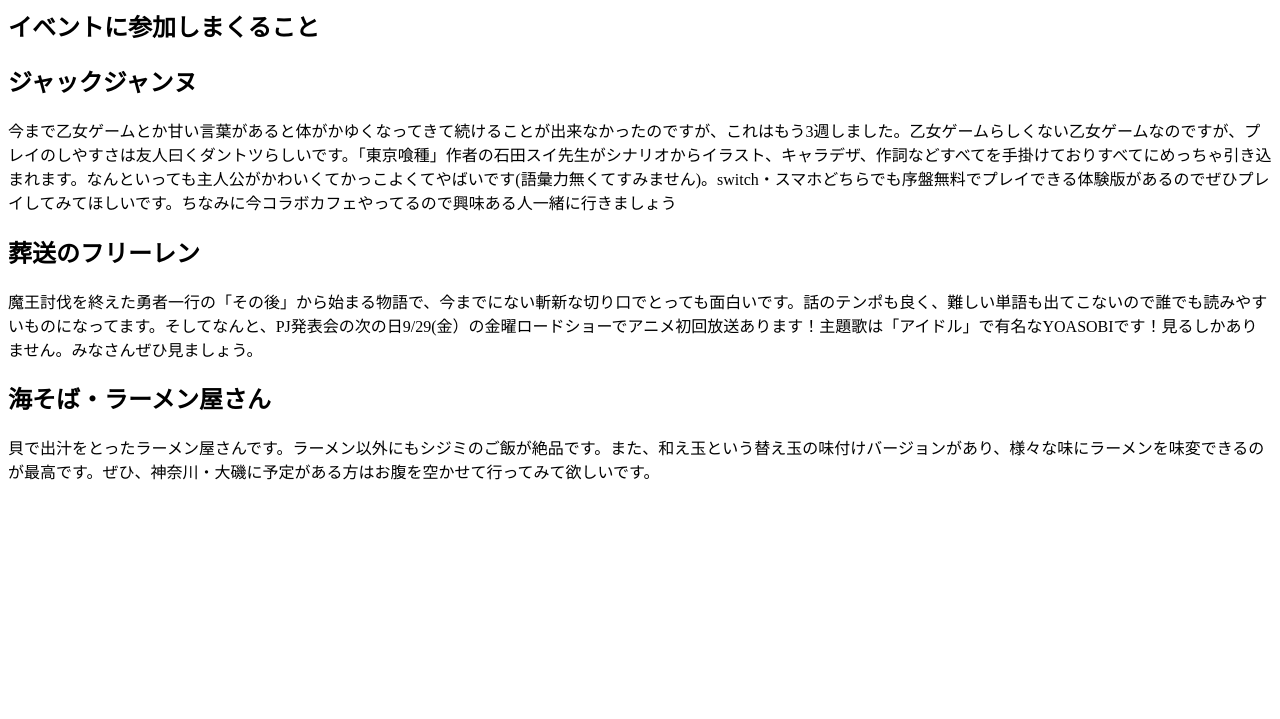
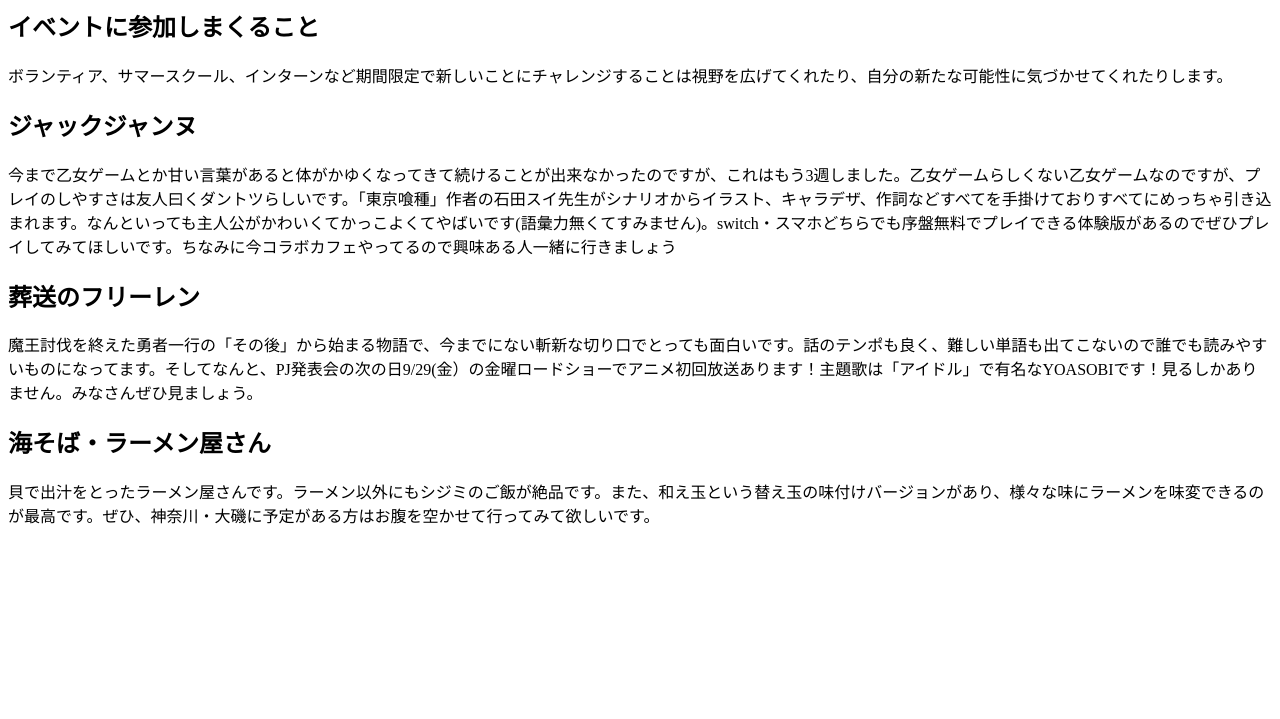
Before and after one commit to WaffleCollege/team5, a plain HTML site: page index.html in a window 1280 px wide. Shown: the part 81-800 px from the top of the page. Drawn offline with Linux system fonts and the light colour scheme; a script that the page names is missing.

Commit message:
文章追加

```diff
--- a/index.html
+++ b/index.html
@@ -14,7 +14,7 @@
   <h1>オススメしたいもの・こと</h1>
 
   <h2>イベントに参加しまくること</h2>
-
+  <p>ボランティア、サマースクール、インターンなど期間限定で新しいことにチャレンジすることは視野を広げてくれたり、自分の新たな可能性に気づかせてくれたりします。</p>
   <h2>ジャックジャンヌ</h2>
   <p>今まで乙女ゲームとか甘い言葉があると体がかゆくなってきて続けることが出来なかったのですが、これはもう3週しました。乙女ゲームらしくない乙女ゲームなのですが、プレイのしやすさは友人曰くダントツらしいです。「東京喰種」作者の石田スイ先生がシナリオからイラスト、キャラデザ、作詞などすべてを手掛けておりすべてにめっちゃ引き込まれます。なんといっても主人公がかわいくてかっこよくてやばいです(語彙力無くてすみません)。switch・スマホどちらでも序盤無料でプレイできる体験版があるのでぜひプレイしてみてほしいです。ちなみに今コラボカフェやってるので興味ある人一緒に行きましょう</p>
   <h2>葬送のフリーレン</h2>
```
